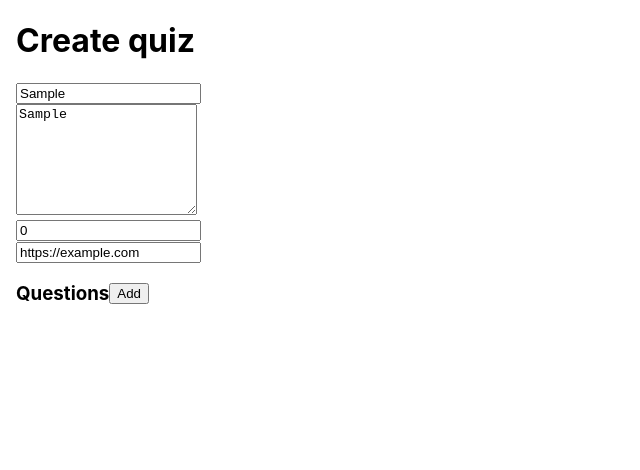
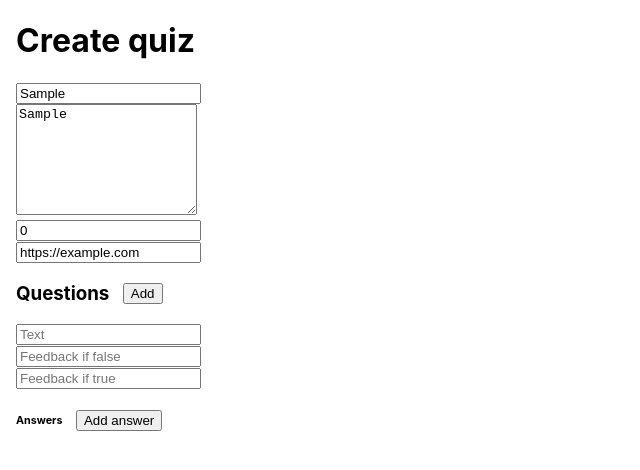
Before and after one commit to mostafa3ly/quiz-app, a React (Create React App) app: page /create in a window 1280 px wide. Both pictures are taken after typing "Sample", "Sample", "https://example.com" into the empty fields and a click on the button "Add". Shown: the top 470 px of the page, without its empty margins (0-640 px from the left). Built offline with nearby package versions, Linux system fonts and the light colour scheme.

Commit message:
add question base info form

```diff
--- /dev/null
+++ b/src/components/QuestionItem.tsx
@@ -0,0 +1,57 @@
+import { ChangeEvent, FC, memo } from "react";
+import { Question } from "src/interfaces/Question";
+
+interface QuestionItemProps {
+  question: Question;
+  onChangeQuestion: (e: ChangeEvent<HTMLInputElement>, id: number) => void;
+  onAddAnswer: (id: number) => void;
+}
+
+const QuestionItem: FC<QuestionItemProps> = ({
+  question,
+  onChangeQuestion,
+  onAddAnswer,
+}) => {
+  const handleAddAnswer = (): void => {
+    onAddAnswer(question.id);
+  };
+
+  const handleChangeQuestion = (e: ChangeEvent<HTMLInputElement>): void => {
+    onChangeQuestion(e, question.id);
+  };
+  return (
+    <div>
+      <input
+        placeholder="Text"
+        value={question.text}
+        name="text"
+        onChange={handleChangeQuestion}
+      />
+      <br />
+      <input
+        placeholder="Feedback if false"
+        value={question.feedback_false}
+        name="feedback_false"
+        onChange={handleChangeQuestion}
+      />
+      <br />
+      <input
+        placeholder="Feedback if true"
+        value={question.feedback_true}
+        name="feedback_true"
+        onChange={handleChangeQuestion}
+      />
+      <div style={{ display: "flex", alignItems: "center" }}>
+        <h6>Answers</h6>&nbsp;&nbsp;&nbsp;
+        <button type="button" onClick={handleAddAnswer}>
+          Add answer
+        </button>
+      </div>
+      <br />
+      <br />
+      <br />
+    </div>
+  );
+};
+
+export default memo(QuestionItem);
--- a/src/pages/QuizForm.tsx
+++ b/src/pages/QuizForm.tsx
@@ -1,6 +1,7 @@
 import { ChangeEvent, FC, useState } from "react";
 import { Quiz } from "src/interfaces/Quiz";
 import { Question } from "src/interfaces/Question";
+import QuestionItem from "src/components/QuestionItem";
 
 const QuizForm: FC = () => {
   const [quiz, setQuiz] = useState<Quiz>({
@@ -35,6 +36,46 @@ const QuizForm: FC = () => {
       questions_answers: [...prevState.questions_answers, question],
     }));
   };
+
+  const handleAddAnswer = (id: number): void => {
+    setQuiz((prevState) => ({
+      ...prevState,
+      questions_answers: prevState.questions_answers.map((question) =>
+        question.id === id
+          ? {
+              ...question,
+              answers: [
+                ...question.answers,
+                { id: Date.now(), is_true: true, text: "" },
+              ],
+            }
+          : question
+      ),
+    }));
+  };
+
+  const handleChangeQuestion = (
+    e: ChangeEvent<HTMLInputElement>,
+    id: number
+  ): void => {
+    const { name, value } = e.target;
+    setQuiz((prevState) => ({
+      ...prevState,
+      questions_answers: prevState.questions_answers.map((question) =>
+        question.id === id ? { ...question, [name]: value } : question
+      ),
+    }));
+  };
+
+  const renderQuestions = (): JSX.Element[] =>
+    quiz.questions_answers.map((question) => (
+      <QuestionItem
+        key={question.id}
+        onAddAnswer={handleAddAnswer}
+        onChangeQuestion={handleChangeQuestion}
+        question={question}
+      />
+    ));
 
   return (
     <div>
@@ -72,11 +113,12 @@ const QuizForm: FC = () => {
         />
         <br />
         <div style={{ display: "flex", alignItems: "center" }}>
-          <h3>Questions</h3>
+          <h3>Questions</h3>&nbsp;&nbsp;&nbsp;
           <button type="button" onClick={handleAddQuestion}>
             Add
           </button>
         </div>
+        {renderQuestions()}
       </form>
     </div>
   );
```
